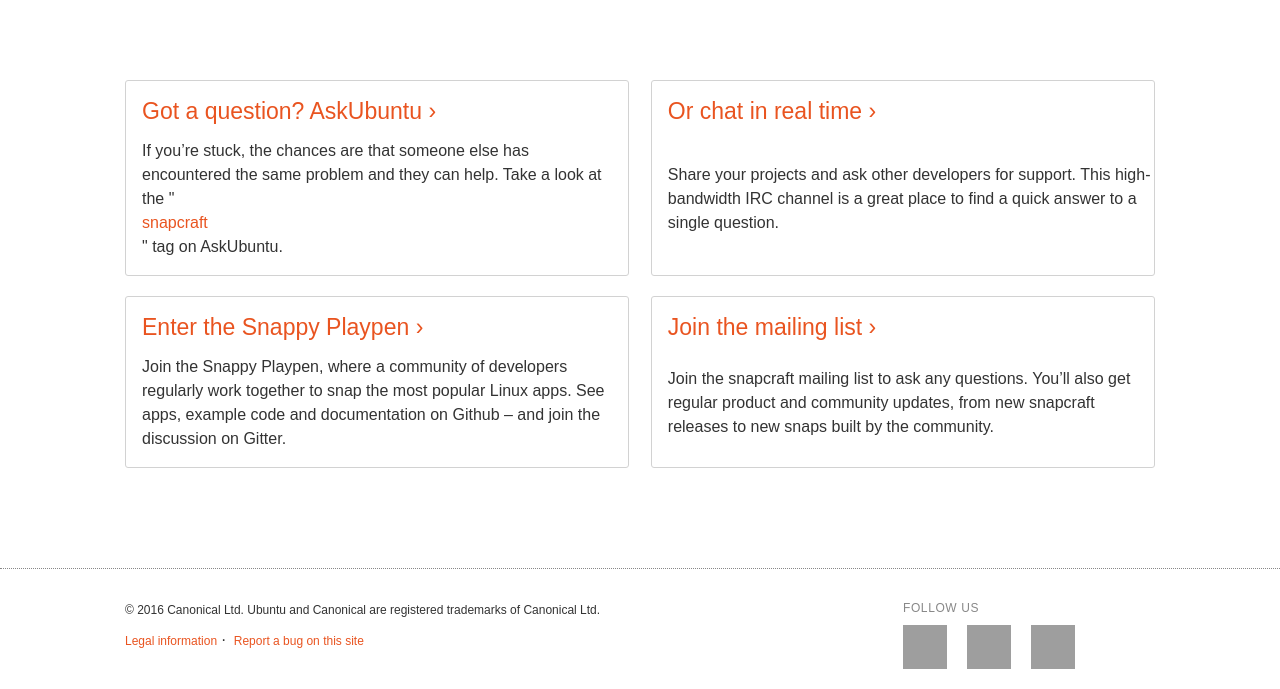
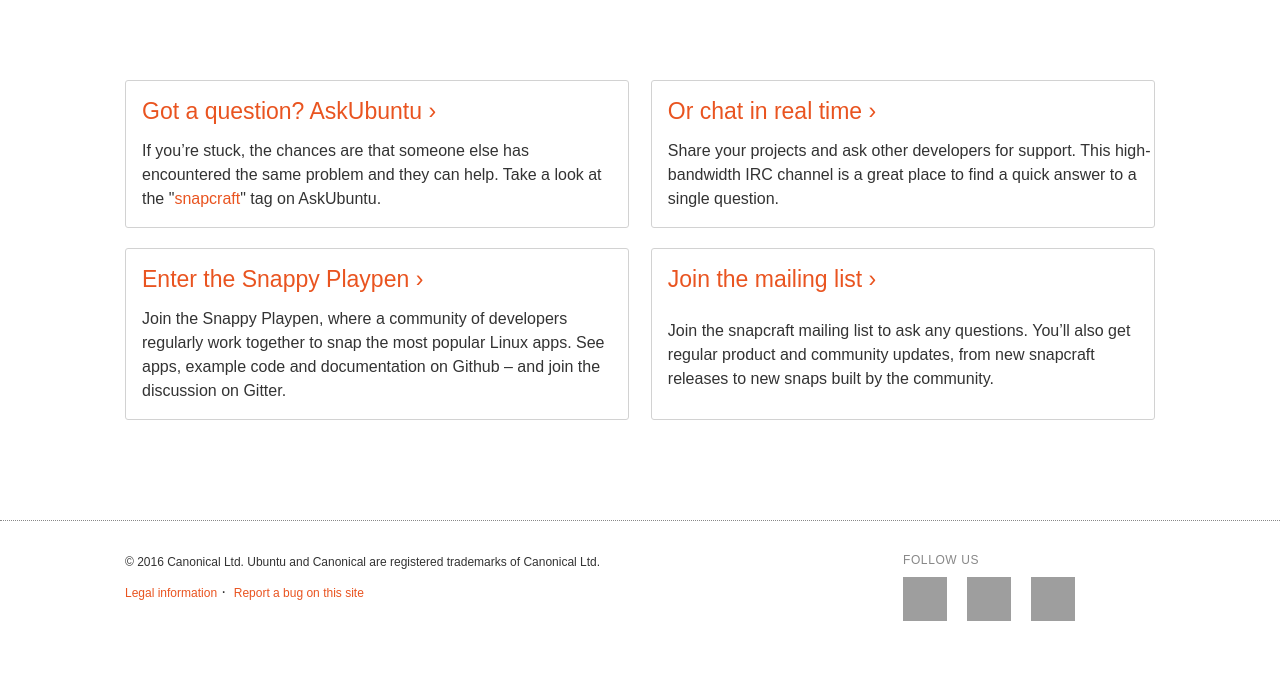
Before and after one commit to come-maiz/snapcraft.io, a Jekyll site: the page built from community/index.html, in a window 1280 px wide. Shown: the part 478-1167 px from the top of the page. Built offline with Jekyll 4.4.1, drawn with Linux system fonts in a browser that asks for light colours; some web fonts are replaced; after the commit the page ends 1119 px from its top, so only the background shows below that; grey boxes are pictures that could not be loaded.

Commit message:
Force links inside .box p's inline

```diff
--- a/_sass/_box.scss
+++ b/_sass/_box.scss
@@ -17,6 +17,10 @@
       align-self: center;
       justify-content: center;
     }
+  }
+
+  p a {
+    display: inline-block;
   }
 
   &__txt {
--- a/css/main.css
+++ b/css/main.css
@@ -2741,6 +2741,8 @@
       -webkit-justify-content: center;
           -ms-flex-pack: center;
               justify-content: center; }
+  .box p a {
+    display: inline-block; }
   .box__txt {
     text-align: center;
     display: block;
```
